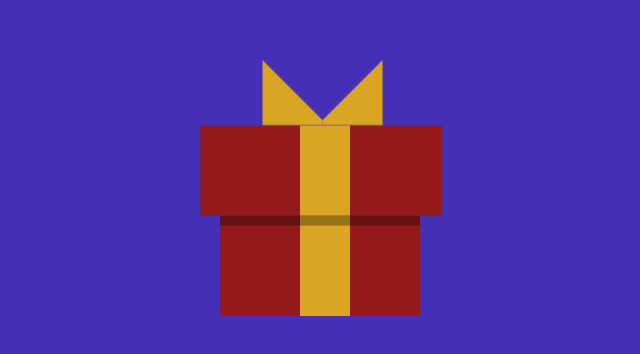
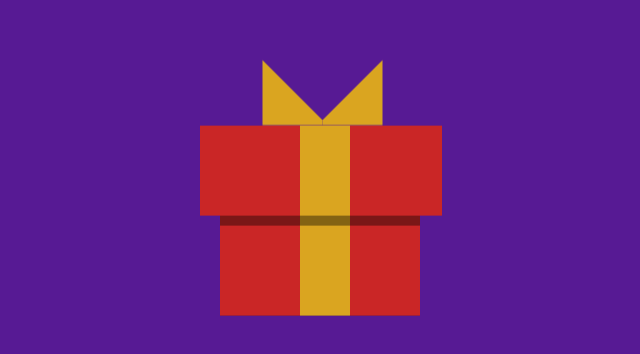
Before and after one commit to kahrodriguex/--, a plain HTML site: page index.html in a window 1280 px wide. Shown: the part 2038-2392 px from the top of the page, without its empty margins (320-960 px from the left). Drawn offline with nearby package versions, Linux system fonts and the light colour scheme.

Commit message:
Att 08/12

```diff
--- a/css/index.css
+++ b/css/index.css
@@ -10,7 +10,7 @@
 body
 {
     min-height: 100vh;
-    background: #442fb7 ;
+    background: #571a94 ;
 }
 
 #preloader{
@@ -44,7 +44,7 @@ section::before
     bottom: -3px;
     width: 100%;
     height: 80px;
-    background: linear-gradient(to top, #442fb7, transparent);
+    background: linear-gradient(to top, #571a94, transparent);
     z-index: 100;
 }
 
@@ -65,7 +65,7 @@ section img
     position: absolute;
     color: #ffffff;
     white-space: nowrap;
-    font-size: 8vh;
+    font-size: 350%;
     font-family: monospace;
     z-index: 9;
     text-shadow: 2px 2px 2px rgb(0, 0, 0);
@@ -167,10 +167,6 @@ margin-left: 15px;
     opacity: 0;
 
 }
-
-
-
-
 .flutuar{
 animation-name: flutuar;
 animation-duration: 0.7s;
@@ -184,6 +180,9 @@ animation-timing-function: ease-in-out;
     padding-top: 100px;
 
 }
+/* .spot iframe{
+    text-shadow: 2px 2px 5px black;
+} */
 .gift-container
 {
     display: flex;
@@ -198,7 +197,9 @@ animation-timing-function: ease-in-out;
     position: relative;
     height: 100px;
     width: 200px;
-    background-color: #941a1a;
+    background-color: #ca2626;
+    backdrop-filter: brightness(60%);
+
 }
 
 .gift-box::before
@@ -214,14 +215,14 @@ animation-timing-function: ease-in-out;
 {
     content: '';
     position: absolute;
-    box-shadow: inset 0 10px rgba(0,0,0,0.3);
+    box-shadow: inset 0 10px rgba(0,0,0,0.4);
     width: 200px;
-    height: 200px;
+    height: 150px;
 }
 .click
 {
     position: absolute;
-    background-color: #941a1a;
+    background-color: #ca2626;
     width: 242px;
     height: 90px;
     top: -90px;
```
